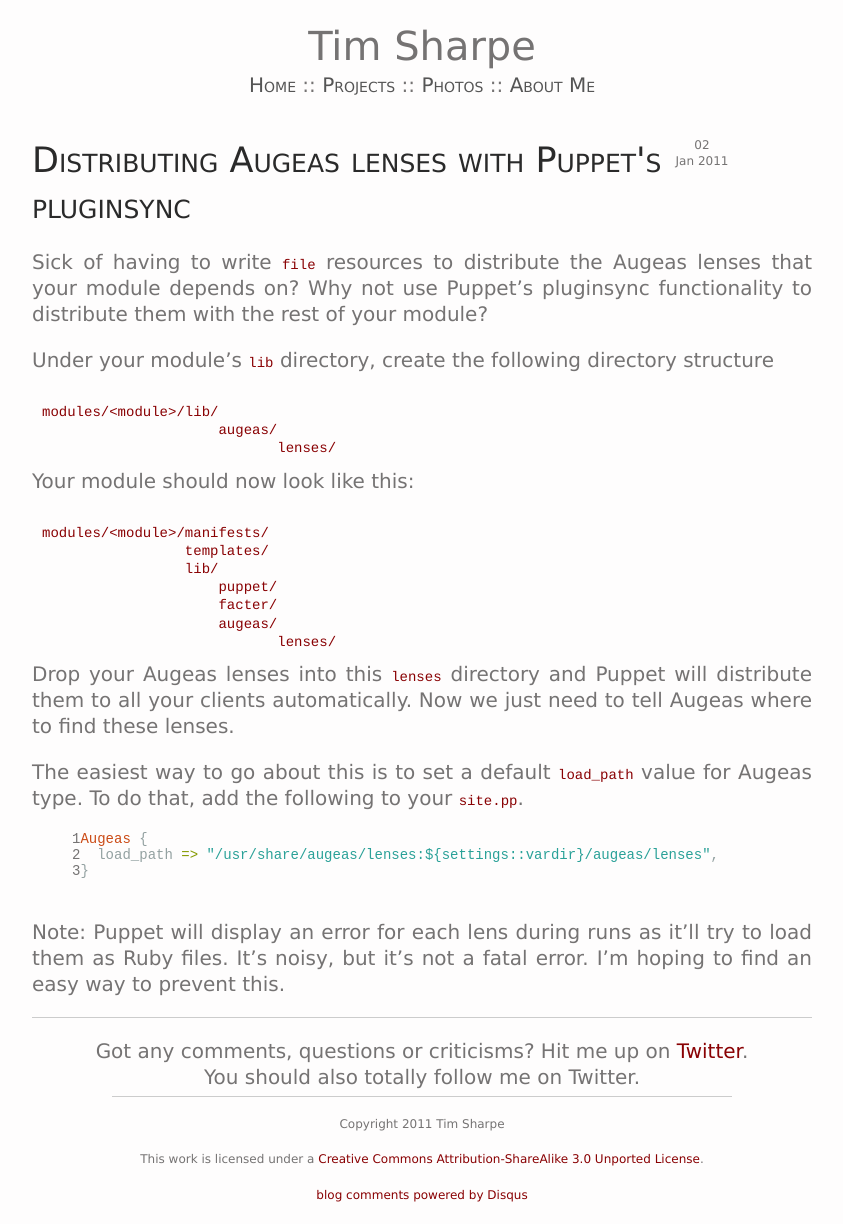
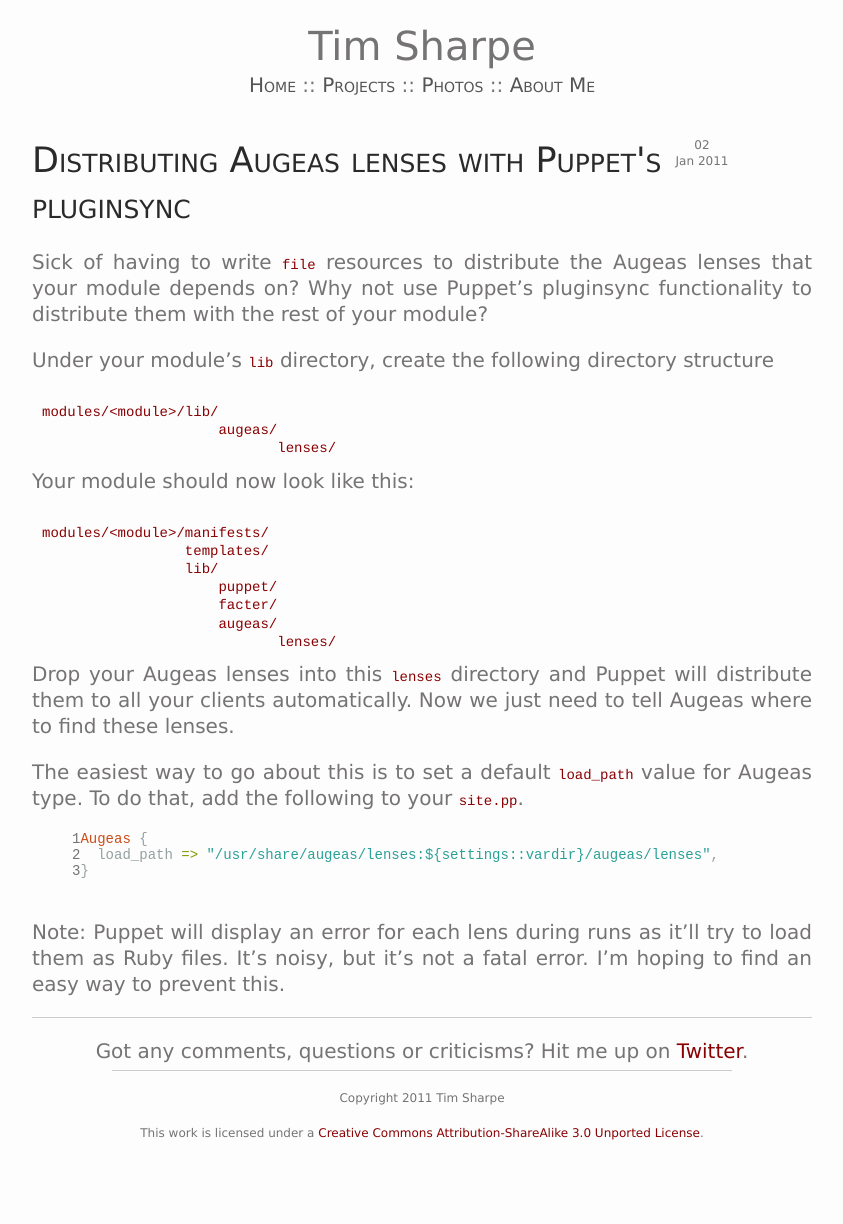
Before and after one commit to rodjek/rodjek.github.com, a Jekyll site: the page built from _posts/2011-01-02-distributing-augeas-lenses-with-pluginsync.md, in a window 1280 px wide. Shown: the whole page, without its empty margins (218-1061 px from the left). Built offline with Jekyll 4.4.1, drawn with Linux system fonts in a browser that asks for light colours; after the commit the page ends 1162 px from its top, so only the background shows below that.

Commit message:
layout fixes

```diff
--- a/_layouts/post.html
+++ b/_layouts/post.html
@@ -41,7 +41,6 @@
                     <hr />
                     <div class='twitter'>
                         Got any comments, questions or criticisms?  Hit me up on <a href='http://twitter.com/#!/rodjek'>Twitter</a>.<br />
-                        You should also totally follow me on Twitter.<br />
                     </div>
                 </div>
                 <div class="clear"></div>
@@ -50,7 +49,6 @@
                 <hr />
                 <p>Copyright 2011 Tim Sharpe</p>
                 <p>This work is licensed under a <a rel="license" href="http://creativecommons.org/licenses/by-sa/3.0/">Creative Commons Attribution-ShareAlike 3.0 Unported License</a>.</p>
-                <p><a href="http://disqus.com" class="dsq-brlink">blog comments powered by <span class="logo-disqus">Disqus</span></a></p>
             </div>
         </div>
     </body>
```
